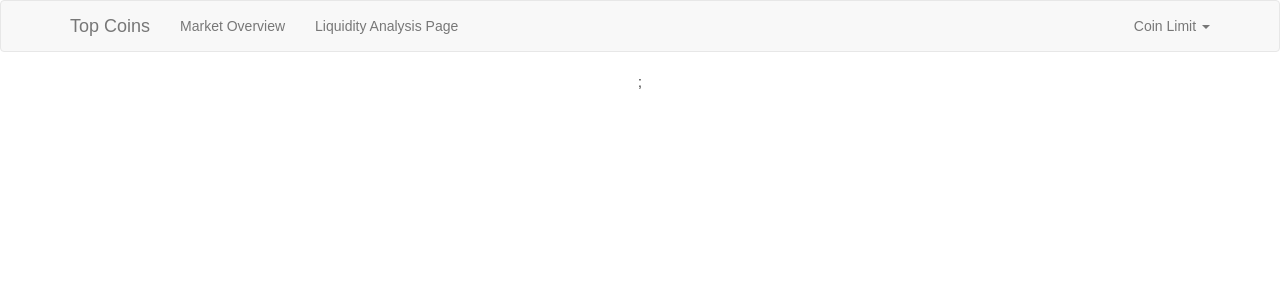
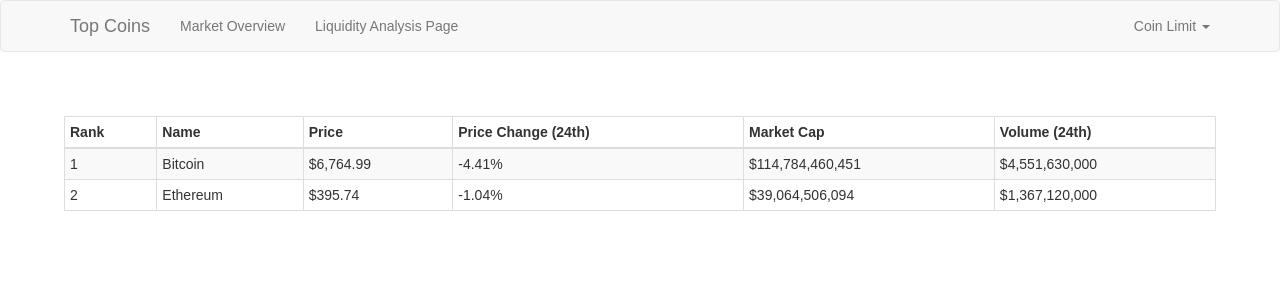
Before and after one commit to codemary/top-coins, a React (Create React App) app: page / in a window 1280 px wide. Shown: the top 300 px of the page. Built offline with nearby package versions, Linux system fonts and the light colour scheme.

Commit message:
Created and integrated MarketOverview Component with a responsive table inside App Component.

```diff
--- a/src/App.css
+++ b/src/App.css
@@ -1,28 +1,9 @@
-.App {
-  text-align: center;
+.Table {
+  margin: 5vw;
 }
 
-.App-logo {
-  animation: App-logo-spin infinite 20s linear;
-  height: 80px;
+@media only screen and (max-width: 650px) {
+  .Table {
+    margin: 0%;
+  }
 }
-
-.App-header {
-  background-color: #222;
-  height: 150px;
-  padding: 20px;
-  color: white;
-}
-
-.App-title {
-  font-size: 1.5em;
-}
-
-.App-intro {
-  font-size: large;
-}
-
-@keyframes App-logo-spin {
-  from { transform: rotate(0deg); }
-  to { transform: rotate(360deg); }
-}
--- a/src/App.js
+++ b/src/App.js
@@ -28,7 +28,52 @@
 							<MenuItem eventKey={3.3}>all</MenuItem>
 						</NavDropdown>
 					</Nav>
-				</Navbar>;
+				</Navbar>
+			</div>
+		);
+	}
+}
+
+class MarketOverview extends Component {
+	render() {
+		return (
+			<div className="Table">
+				<Table
+					responsive
+					bordered
+					condensed
+					hover
+					striped
+				>
+					<thead>
+						<tr>
+							<th>Rank</th>
+							<th>Name</th>
+							<th>Price</th>
+							<th>Price Change (24th)</th>
+							<th>Market Cap</th>
+							<th>Volume (24th)</th>
+						</tr>
+					</thead>
+					<tbody>
+						<tr>
+							<td>1</td>
+							<td>Bitcoin</td>
+							<td>$6,764.99</td>
+							<td>-4.41%</td>
+							<td>$114,784,460,451</td>
+							<td>$4,551,630,000</td>
+						</tr>
+						<tr>
+							<td>2</td>
+							<td>Ethereum</td>
+							<td>$395.74</td>
+							<td>-1.04%</td>
+							<td>$39,064,506,094</td>
+							<td>$1,367,120,000</td>
+						</tr>
+					</tbody>
+				</Table>
 			</div>
 		);
 	}
@@ -37,8 +82,9 @@
 class App extends Component {
   render() {
     return (
-      	<div className="App">
+      	<div>
 			<Navigation></Navigation>
+			<MarketOverview></MarketOverview>
       	</div>
     );
   }
```
